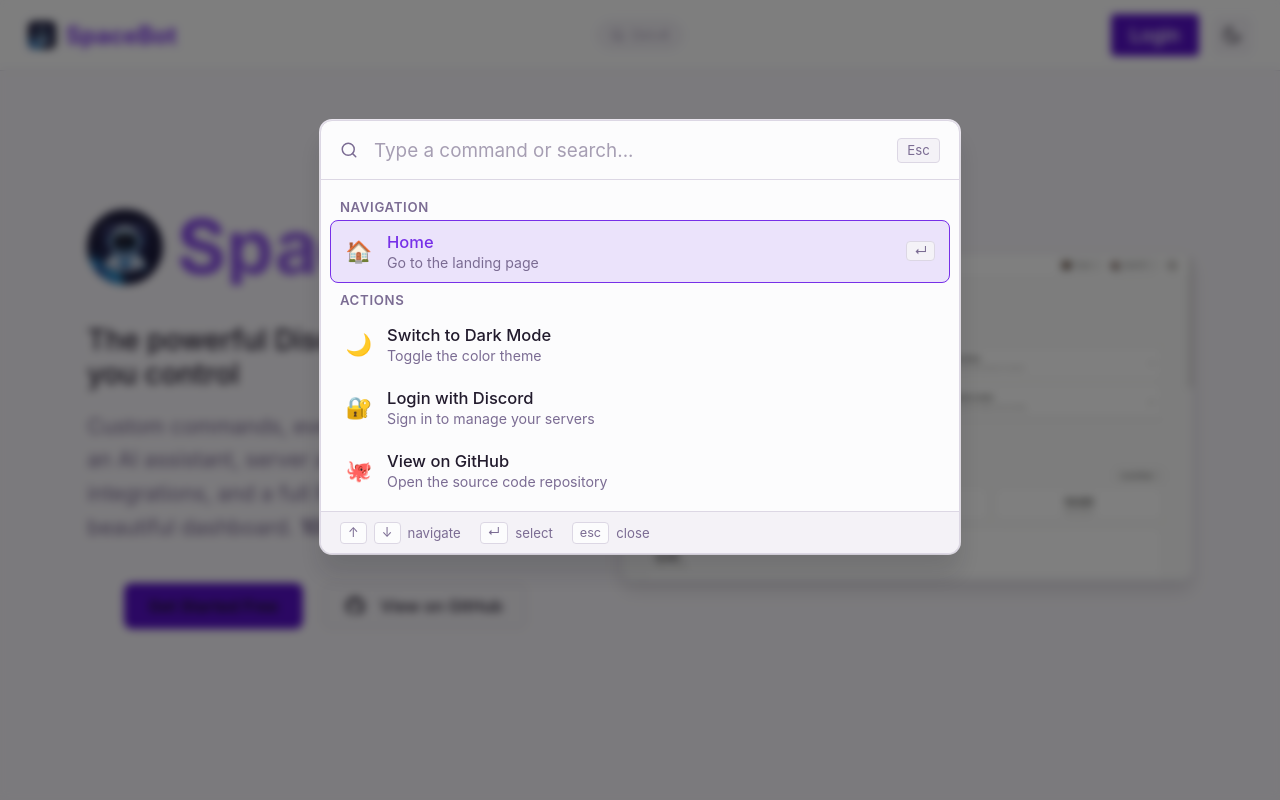
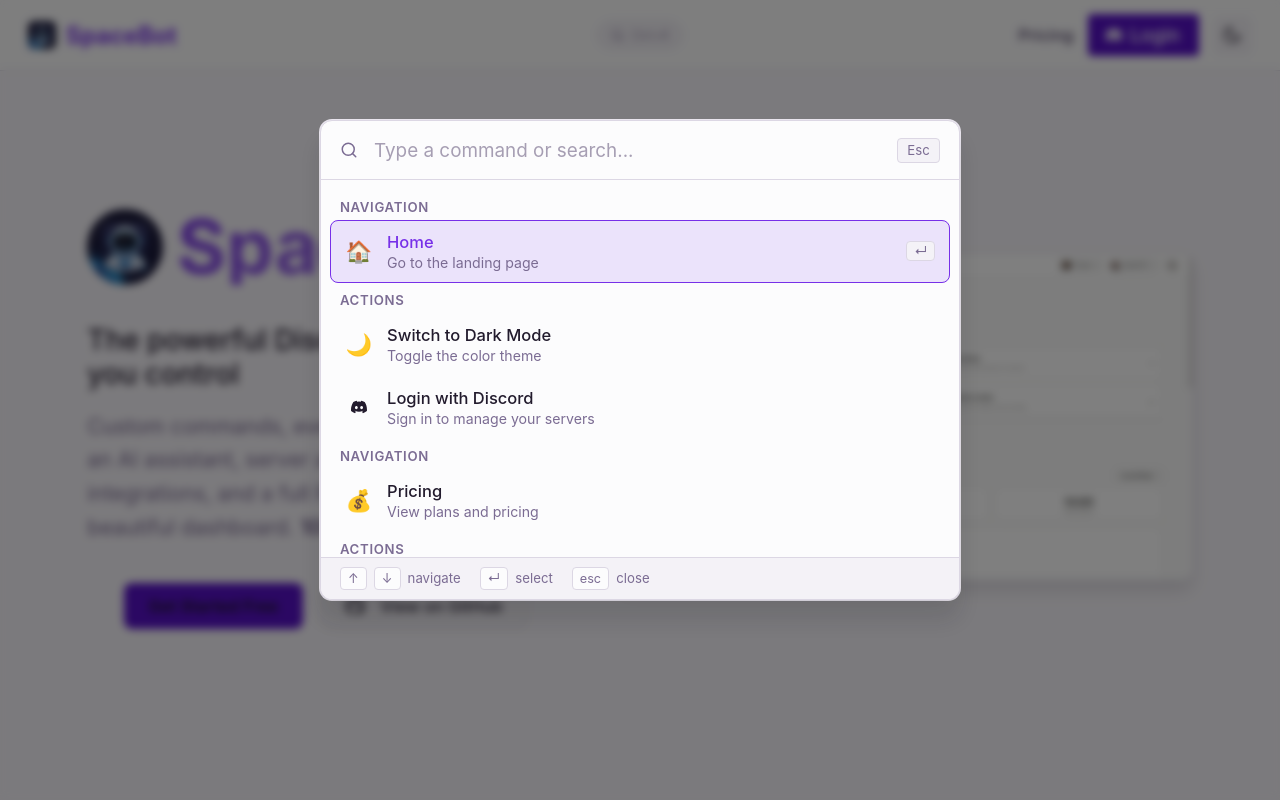
Before and after one commit to starspacegroup/spacebot, a SvelteKit app: page / in a window 1280 px wide. Both pictures are taken after a click on the button "Open command palette". Shown: the top 800 px of the page. Built offline with nearby package versions, Linux system fonts and the light colour scheme; no server answers.

Commit message:
feat: Enhance CommandPalette with new Pricing command and update layout for improved navigation

```diff
--- a/src/lib/components/CommandPalette.svelte
+++ b/src/lib/components/CommandPalette.svelte
@@ -23,7 +23,7 @@
 	let listEl = $state(null);
 
 	/**
-	 * @typedef {{ id: string, label: string, description?: string, icon: string, group: string, action: () => void, keywords?: string[] }} Command
+	 * @typedef {{ id: string, label: string, description?: string, icon: string, iconHtml?: string, group: string, action: () => void, keywords?: string[] }} Command
 	 */
 
 	/** Active server ID from current URL or selected guild */
@@ -148,11 +148,22 @@
 				label: 'Login with Discord',
 				description: 'Sign in to manage your servers',
 				icon: '🔐',
+				iconHtml: '<svg width="16" height="16" viewBox="0 0 71 55" fill="currentColor" xmlns="http://www.w3.org/2000/svg"><path d="M60.1 4.9A58.5 58.5 0 0 0 45.4.2a.2.2 0 0 0-.2.1 40.8 40.8 0 0 0-1.8 3.7 54 54 0 0 0-16.2 0A37.4 37.4 0 0 0 25.4.3a.2.2 0 0 0-.2-.1A58.4 58.4 0 0 0 10.5 4.9a.2.2 0 0 0-.1.1C1.5 18.7-.9 32.2.3 45.5v.2a58.9 58.9 0 0 0 17.7 9 .2.2 0 0 0 .3-.1 42.1 42.1 0 0 0 3.6-5.9.2.2 0 0 0-.1-.3 38.8 38.8 0 0 1-5.5-2.6.2.2 0 0 1 0-.4c.4-.3.7-.6 1.1-.9a.2.2 0 0 1 .2 0c11.6 5.3 24.2 5.3 35.7 0a.2.2 0 0 1 .2 0l1.1.9a.2.2 0 0 1 0 .4c-1.8 1-3.6 1.9-5.6 2.6a.2.2 0 0 0-.1.3 47.3 47.3 0 0 0 3.7 5.9.2.2 0 0 0 .2.1 58.7 58.7 0 0 0 17.7-9 .2.2 0 0 0 .1-.2c1.4-15-2.3-28.4-9.8-40.1a.2.2 0 0 0-.1-.1ZM23.7 37.3c-3.5 0-6.3-3.2-6.3-7.1s2.8-7.1 6.3-7.1 6.4 3.2 6.3 7.1c0 3.9-2.8 7.1-6.3 7.1Zm23.3 0c-3.5 0-6.3-3.2-6.3-7.1s2.8-7.1 6.3-7.1 6.4 3.2 6.3 7.1c0 3.9-2.7 7.1-6.3 7.1Z"/></svg>',
 				group: 'Actions',
 				action: () => goto('/login'),
 				keywords: ['sign in', 'log in', 'discord', 'auth']
 			});
 		}
+
+		commands.push({
+			id: 'nav-pricing',
+			label: 'Pricing',
+			description: 'View plans and pricing',
+			icon: '💰',
+			group: 'Navigation',
+			action: () => goto('/#pricing'),
+			keywords: ['pricing', 'plans', 'cost', 'free', 'pro', 'subscription', 'upgrade']
+		});
 
 		commands.push({
 			id: 'action-github',
@@ -391,7 +402,7 @@
 							onmouseenter={() => selectedIndex = idx}
 							onclick={() => { close(); cmd.action(); }}
 						>
-							<span class="item-icon">{cmd.icon}</span>
+							<span class="item-icon">{#if cmd.iconHtml}{@html cmd.iconHtml}{:else}{cmd.icon}{/if}</span>
 							<div class="item-text">
 								<span class="item-label">{cmd.label}</span>
 								{#if cmd.description}
--- a/src/routes/+layout.svelte
+++ b/src/routes/+layout.svelte
@@ -115,7 +115,8 @@
 			{#if isLoggedIn && user}
 				<UserMenu user={user} selectedGuildId={selectedGuildId} isSuperAdmin={isSuperAdmin} />
 			{:else if showLoginButton}
-				<a href="/login" class="nav-btn">Login</a>
+				<a href="/#pricing" class="nav-link">Pricing</a>
+				<a href="/api/auth/discord" class="nav-btn"><svg class="discord-icon" width="16" height="16" viewBox="0 0 71 55" fill="currentColor" xmlns="http://www.w3.org/2000/svg"><path d="M60.1 4.9A58.5 58.5 0 0 0 45.4.2a.2.2 0 0 0-.2.1 40.8 40.8 0 0 0-1.8 3.7 54 54 0 0 0-16.2 0A37.4 37.4 0 0 0 25.4.3a.2.2 0 0 0-.2-.1A58.4 58.4 0 0 0 10.5 4.9a.2.2 0 0 0-.1.1C1.5 18.7-.9 32.2.3 45.5v.2a58.9 58.9 0 0 0 17.7 9 .2.2 0 0 0 .3-.1 42.1 42.1 0 0 0 3.6-5.9.2.2 0 0 0-.1-.3 38.8 38.8 0 0 1-5.5-2.6.2.2 0 0 1 0-.4c.4-.3.7-.6 1.1-.9a.2.2 0 0 1 .2 0c11.6 5.3 24.2 5.3 35.7 0a.2.2 0 0 1 .2 0l1.1.9a.2.2 0 0 1 0 .4c-1.8 1-3.6 1.9-5.6 2.6a.2.2 0 0 0-.1.3 47.3 47.3 0 0 0 3.7 5.9.2.2 0 0 0 .2.1 58.7 58.7 0 0 0 17.7-9 .2.2 0 0 0 .1-.2c1.4-15-2.3-28.4-9.8-40.1a.2.2 0 0 0-.1-.1ZM23.7 37.3c-3.5 0-6.3-3.2-6.3-7.1s2.8-7.1 6.3-7.1 6.4 3.2 6.3 7.1c0 3.9-2.8 7.1-6.3 7.1Zm23.3 0c-3.5 0-6.3-3.2-6.3-7.1s2.8-7.1 6.3-7.1 6.4 3.2 6.3 7.1c0 3.9-2.7 7.1-6.3 7.1Z"/></svg> Login</a>
 			{/if}
 			<ThemeToggle />
 		</nav>
@@ -191,7 +192,22 @@
 		}
 	}
 
+	.nav-link {
+		color: var(--color-text-secondary);
+		text-decoration: none;
+		font-weight: 500;
+		font-size: 0.875rem;
+		transition: color var(--transition-fast);
+	}
+
+	.nav-link:hover {
+		color: var(--color-text);
+	}
+
 	.nav-btn {
+		display: inline-flex;
+		align-items: center;
+		gap: 0.4rem;
 		padding: 0.5rem 1rem;
 		border-radius: var(--radius-sm);
 		background: var(--color-primary-button);
```
